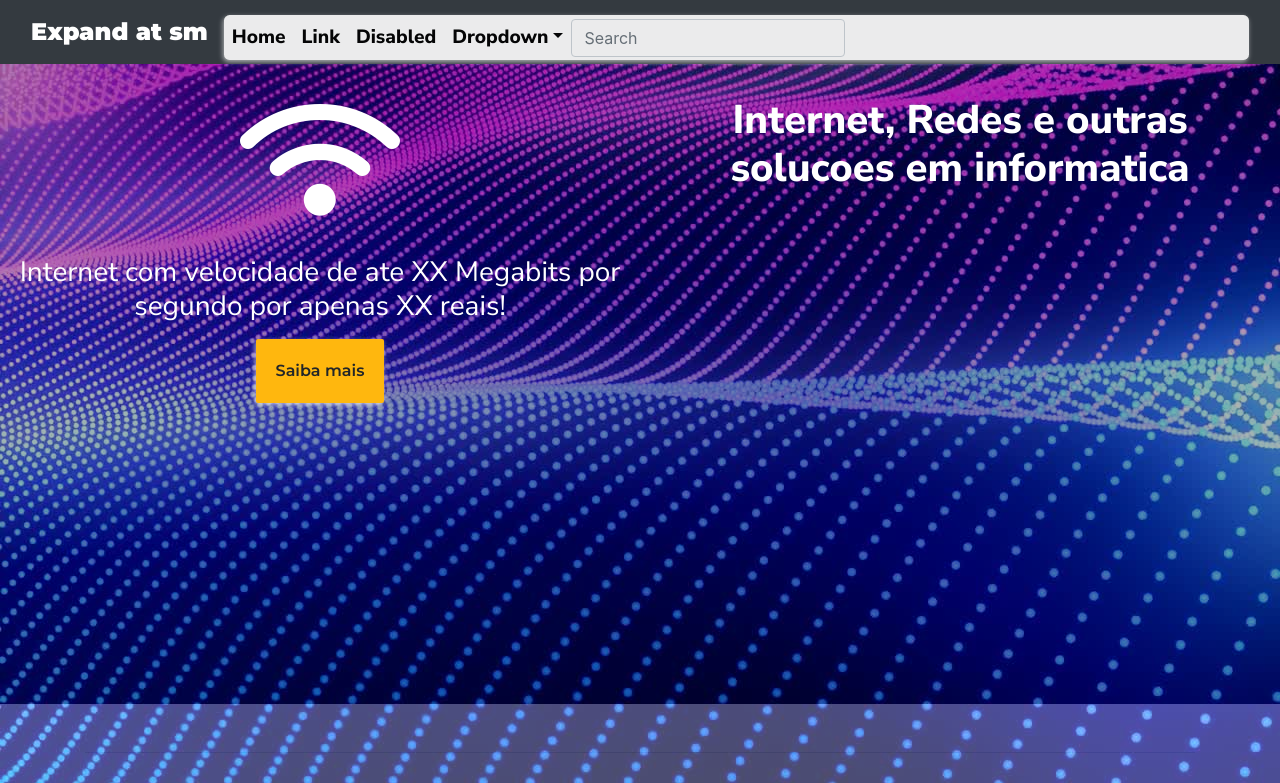
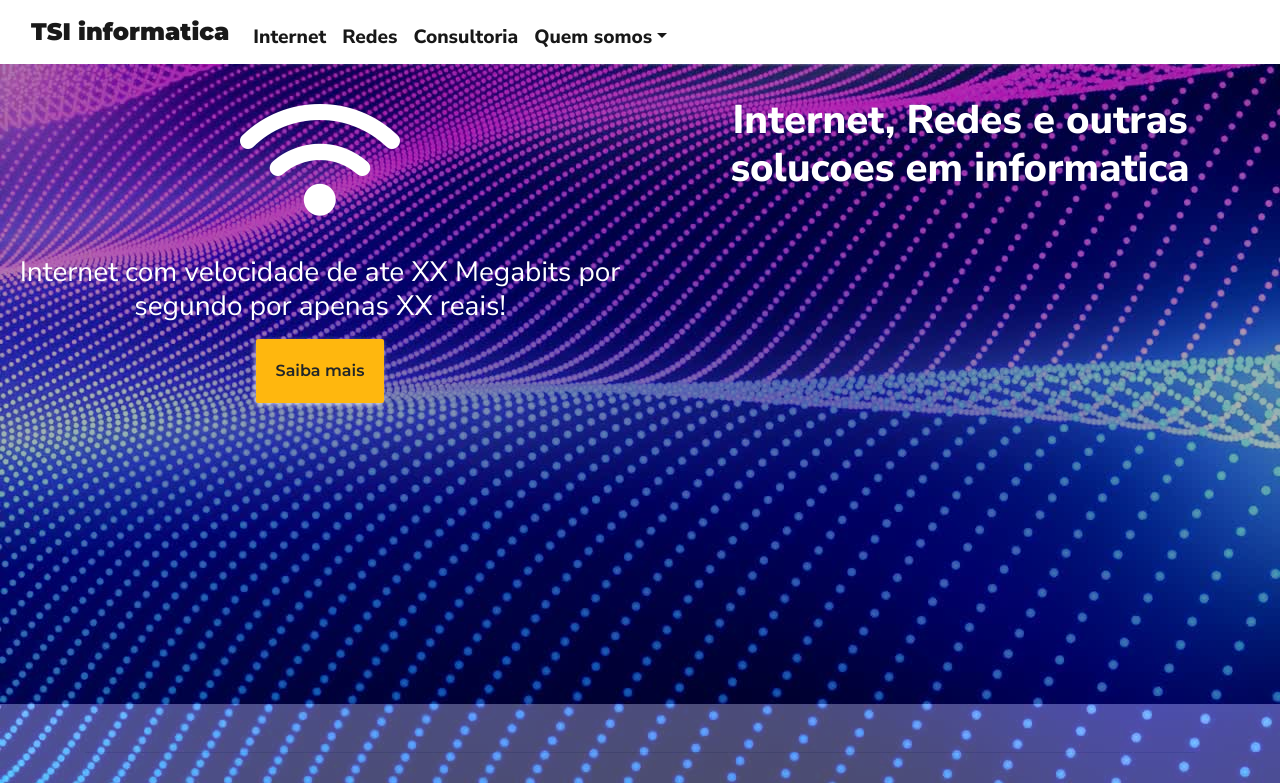
Before and after one commit to romqrq/TSI, a Django app: page / in a window 1280 px wide. Shown: the top 783 px of the page. Run offline with Django 3.2, Linux system fonts and the light colour scheme; some libraries are stand-ins or nearby versions.

Commit message:
Update header and navbar

```diff
--- a/TSI/templates/layout/header.html
+++ b/TSI/templates/layout/header.html
@@ -1,7 +1,7 @@
 <header>
-    <nav class="navbar navbar-expand-sm navbar-dark bg-dark" aria-label="Third navbar example">
+    <nav class="navbar navbar-expand-sm navbar-light" aria-label="Third navbar example">
         <div class="container-fluid">
-          <a class="navbar-brand" href="#">Expand at sm</a>
+          <a class="navbar-brand" href="#">TSI informatica</a>
           <button class="navbar-toggler" type="button" data-bs-toggle="collapse" data-bs-target="#navbarsExample03" aria-controls="navbarsExample03" aria-expanded="false" aria-label="Toggle navigation">
             <span class="navbar-toggler-icon"></span>
           </button>
@@ -9,26 +9,23 @@
           <div class="collapse navbar-collapse" id="navbarsExample03">
             <ul class="navbar-nav me-auto mb-2 mb-sm-0">
               <li class="nav-item">
-                <a class="nav-link active" aria-current="page" href="#">Home</a>
+                <a class="nav-link" aria-current="page" href="#">Internet</a>
               </li>
               <li class="nav-item">
-                <a class="nav-link" href="#">Link</a>
+                <a class="nav-link" href="#">Redes</a>
               </li>
               <li class="nav-item">
-                <a class="nav-link disabled">Disabled</a>
+                <a class="nav-link">Consultoria</a>
               </li>
               <li class="nav-item dropdown">
-                <a class="nav-link dropdown-toggle" href="#" id="dropdown03" data-bs-toggle="dropdown" aria-expanded="false">Dropdown</a>
+                <a class="nav-link dropdown-toggle" href="#" id="dropdown03" data-bs-toggle="dropdown" aria-expanded="false">Quem somos</a>
                 <ul class="dropdown-menu" aria-labelledby="dropdown03">
-                  <li><a class="dropdown-item" href="#">Action</a></li>
-                  <li><a class="dropdown-item" href="#">Another action</a></li>
-                  <li><a class="dropdown-item" href="#">Something else here</a></li>
+                  <li><a class="dropdown-item" href="#">Missao</a></li>
+                  <li><a class="dropdown-item" href="#">Historia</a></li>
+                  <li><a class="dropdown-item" href="#">Clientes</a></li>
                 </ul>
               </li>
             </ul>
-            <form>
-              <input class="form-control" type="text" placeholder="Search" aria-label="Search">
-            </form>
           </div>
         </div>
       </nav>
```
